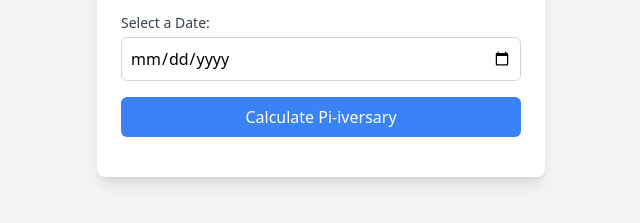
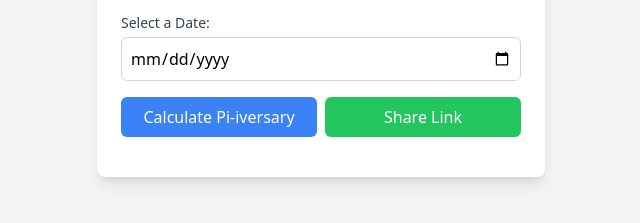
Before and after one commit to TonyCicero/Pi-iversary, a plain HTML site: page index.html in a window 1280 px wide. Shown: the part 341-564 px from the top of the page, without its empty margins (319-959 px from the left). Drawn offline with nearby package versions, Linux system fonts and the light colour scheme.

Commit message:
Update index.html
Added share button

```diff
--- a/index.html
+++ b/index.html
@@ -13,7 +13,11 @@
             <label for="startDate" class="block text-sm font-medium text-gray-700">Select a Date:</label>
             <input type="date" id="startDate" class="mt-1 block w-full p-2 border border-gray-300 rounded-md">
         </div>
-        <button onclick="calculatePiVersary()" class="w-full bg-blue-500 text-white p-2 rounded-md hover:bg-blue-600">Calculate Pi-iversary</button>
+        <div class="flex space-x-2">
+            <button onclick="calculatePiVersary()" class="flex-1 bg-blue-500 text-white p-2 rounded-md hover:bg-blue-600">Calculate Pi-iversary</button>
+            <button onclick="shareLink()" class="flex-1 bg-green-500 text-white p-2 rounded-md hover:bg-green-600">Share Link</button>
+        </div>
+        <div id="banner" class="hidden mt-4 p-2 rounded-md text-center"></div>
         <div id="result" class="mt-4 text-gray-700"></div>
     </div>
 
@@ -73,6 +77,27 @@
 
             resultDiv.innerHTML = output;
         }
+
+        function shareLink() {
+            const banner = document.getElementById('banner');
+            const url = window.location.href;
+
+            navigator.clipboard.writeText(url).then(() => {
+                banner.className = 'mt-4 p-2 rounded-md text-center bg-green-100 text-green-800';
+                banner.innerText = 'Link copied to clipboard!';
+                banner.classList.remove('hidden');
+                setTimeout(() => {
+                    banner.classList.add('hidden');
+                }, 3000);
+            }).catch(() => {
+                banner.className = 'mt-4 p-2 rounded-md text-center bg-red-100 text-red-800';
+                banner.innerText = 'Failed to copy link. Please copy the URL manually.';
+                banner.classList.remove('hidden');
+                setTimeout(() => {
+                    banner.classList.add('hidden');
+                }, 3000);
+            });
+        }
     </script>
 </body>
 </html>
```
